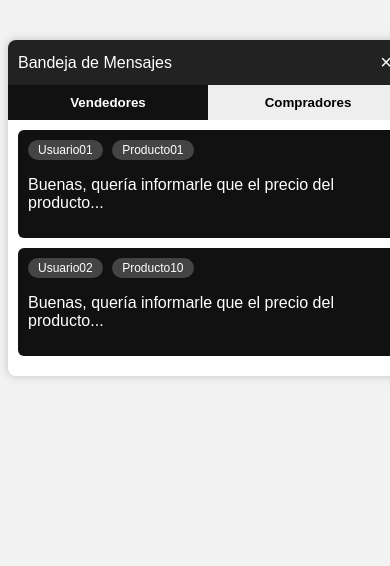
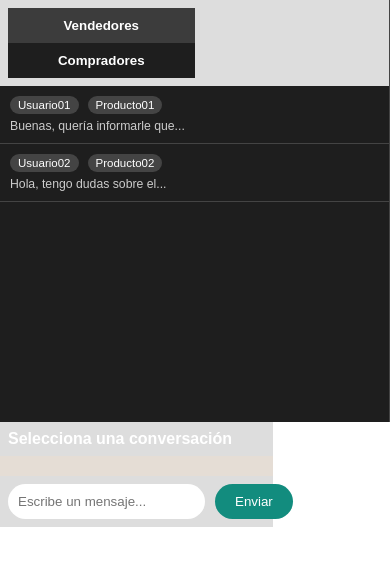
Before and after one commit to jcpaye/meta-example, a plain HTML site: page FINAL/chat.html in a window 390 px wide. Drawn offline with Linux system fonts and the light colour scheme.

Commit message:
chatTest1

```diff
--- a/FINAL/chat.html
+++ b/FINAL/chat.html
@@ -1,48 +1,61 @@
 <!DOCTYPE html>
 <html lang="es">
 <head>
-  <meta charset="UTF-8">
-  <title>Bandeja de Mensajes</title>
-  <link rel="stylesheet" href="css/chat.css">
+  <meta charset="UTF-8" />
+  <meta name="viewport" content="width=device-width, initial-scale=1.0" />
+  <title>Chat</title>
+  <link rel="stylesheet" href="css/chat.css" />
+  <link rel="stylesheet" href="css/chat_re.css">
 </head>
 <body>
   <div class="chat-container">
-    <div class="chat-header">
-      <span>Bandeja de Mensajes</span>
-      <button class="close-btn">&times;</button>
+    <!-- Panel izquierdo: lista de conversaciones -->
+    <aside class="chat-list">
+  <div class="chat-header">
+    <button id="tab-vendedores" class="tab-button active" onclick="mostrarSeccion('vendedores')">Vendedores</button>
+    <button id="tab-compradores" class="tab-button" onclick="mostrarSeccion('compradores')">Compradores</button>
+  </div>
+
+  <!-- Conversaciones con vendedores -->
+  <div id="lista-vendedores" class="chat-list-section">
+    <div class="chat-item" onclick="cargarConversacion('usuario01')">
+      <span class="chat-user">Usuario01</span>
+      <span class="chat-producto">Producto01</span>
+      <p class="chat-preview">Buenas, quería informarle que...</p>
     </div>
-    <div class="chat-tabs">
-      <button class="tab active" onclick="switchTab('vendedores')">Vendedores</button>
-      <button class="tab" onclick="switchTab('compradores')">Compradores</button>
+    <div class="chat-item" onclick="cargarConversacion('usuario02')">
+      <span class="chat-user">Usuario02</span>
+      <span class="chat-producto">Producto02</span>
+      <p class="chat-preview">Hola, tengo dudas sobre el...</p>
     </div>
+  </div>
 
-    <div id="vendedores" class="chat-list visible">
-      <!-- Ejemplo de conversación -->
-      <div class="chat-preview">
-        <div class="tags">
-          <span class="tag">Usuario01</span>
-          <span class="tag">Producto01</span>
-        </div>
-        <p>Buenas, quería informarle que el precio del producto...</p>
+  <!-- Conversaciones con compradores -->
+  <div id="lista-compradores" class="chat-list-section hidden">
+    <div class="chat-item" onclick="cargarConversacion('comprador01')">
+      <span class="chat-user">Comprador01</span>
+      <span class="chat-producto">ProductoA</span>
+      <p class="chat-preview">¿El producto sigue disponible?</p>
+    </div>
+    <div class="chat-item" onclick="cargarConversacion('comprador02')">
+      <span class="chat-user">Comprador02</span>
+      <span class="chat-producto">ProductoB</span>
+      <p class="chat-preview">Estoy interesado en el anuncio...</p>
+    </div>
+  </div>
+</aside>
+
+    <!-- Panel derecho: conversación seleccionada -->
+    <section class="chat-window">
+      <div class="chat-header" id="nombreConversacion">Selecciona una conversación</div>
+      <div class="chat-mensajes" id="mensajes">
+        <!-- Aquí se cargan los mensajes -->
       </div>
-      <div class="chat-preview">
-        <div class="tags">
-          <span class="tag">Usuario02</span>
-          <span class="tag">Producto10</span>
-        </div>
-        <p>Buenas, quería informarle que el precio del producto...</p>
+      <div class="chat-input">
+        <input type="text" placeholder="Escribe un mensaje..." />
+        <button>Enviar</button>
       </div>
-    </div>
-
-    <div id="compradores" class="chat-list hidden">
-      <div class="chat-preview">
-        <div class="tags">
-          <span class="tag">Usuario35</span>
-          <span class="tag">Producto20</span>
-        </div>
-        <p>Hola, me interesa el producto y quería saber si aún está disponible...</p>
-      </div>
-    </div>
+    </section>
   </div>
 
   <script src="js/chat.js"></script>
--- a/FINAL/css/chat.css
+++ b/FINAL/css/chat.css
@@ -1,84 +1,125 @@
-body {
-  font-family: Arial, sans-serif;
-  background: #f2f2f2;
+* {
+  box-sizing: border-box;
+  margin: 0;
+  padding: 0;
+  font-family: sans-serif;
+}
+
+body, html {
+  height: 100%;
 }
 
 .chat-container {
-  width: 400px;
-  background: #fff;
-  border-radius: 8px;
-  overflow: hidden;
-  box-shadow: 0 0 10px rgba(0,0,0,0.2);
-  margin: 40px auto;
+  display: flex;
+  height: 100vh;
+}
+
+.chat-list {
+  width: 30%;
+  background-color: #2c2c2c;
+  color: white;
+  overflow-y: auto;
+  border-right: 1px solid #444;
+}
+
+.chat-window {
+  width: 70%;
+  display: flex;
+  flex-direction: column;
+  background-color: #e5ddd5;
 }
 
 .chat-header {
-  display: flex;
-  justify-content: space-between;
-  align-items: center;
-  background: #222;
+  padding: 10px;
+  background-color: #202c33;
   color: white;
-  padding: 10px;
+  font-weight: bold;
 }
 
-.close-btn {
-  background: none;
-  border: none;
-  color: white;
-  font-size: 20px;
+.chat-item {
+  padding: 10px;
+  border-bottom: 1px solid #444;
   cursor: pointer;
 }
 
-.chat-tabs {
+.chat-item:hover {
+  background-color: #3a3a3a;
+}
+
+.chat-user, .chat-producto {
+  display: inline-block;
+  background-color: #444;
+  padding: 3px 8px;
+  border-radius: 10px;
+  font-size: 0.8em;
+  margin-right: 5px;
+}
+
+.chat-preview {
+  font-size: 0.85em;
+  margin-top: 5px;
+  color: #ccc;
+}
+
+.chat-mensajes {
+  flex: 1;
+  padding: 10px;
+  overflow-y: auto;
+}
+
+.chat-mensaje {
+  margin: 10px 0;
+  padding: 8px 12px;
+  max-width: 60%;
+  border-radius: 10px;
+}
+
+.chat-mensaje.recibido {
+  background-color: #fff;
+  align-self: flex-start;
+}
+
+.chat-mensaje.enviado {
+  background-color: #dcf8c6;
+  align-self: flex-end;
+}
+
+.chat-input {
+  padding: 10px;
+  background-color: #f0f0f0;
   display: flex;
 }
 
-.tab {
+.chat-input input {
   flex: 1;
   padding: 10px;
-  background: #eee;
+  border-radius: 20px;
   border: none;
-  cursor: pointer;
-  font-weight: bold;
+  margin-right: 10px;
 }
 
-.tab.active {
-  background: #111;
+.chat-input button {
+  padding: 10px 20px;
+  border: none;
+  border-radius: 20px;
+  background-color: #128c7e;
   color: white;
+  cursor: pointer;
+}
+.tab-button {
+  width: 50%;
+  padding: 10px;
+  border: none;
+  background-color: #1e1e1e;
+  color: white;
+  font-weight: bold;
+  cursor: pointer;
 }
 
-.chat-list {
-  padding: 10px;
-  max-height: 300px;
-  overflow-y: auto;
+.tab-button.active {
+  background-color: #3c3c3c;
 }
 
-.chat-preview {
-  background: #111;
-  color: white;
-  padding: 10px;
-  margin-bottom: 10px;
-  border-radius: 6px;
-}
-
-.tags {
-  margin-bottom: 5px;
-}
-
-.tag {
-  display: inline-block;
-  background: #444;
-  color: white;
-  padding: 3px 10px;
-  border-radius: 20px;
-  font-size: 12px;
-  margin-right: 5px;
-}
-
-.hidden {
+.chat-list-section.hidden {
   display: none;
 }
-
-.visible {
-  display: block;
-}
--- /dev/null
+++ b/FINAL/css/chat_re.css
@@ -0,0 +1,62 @@
+.chat-container {
+  display: flex;
+  height: 100vh;
+}
+
+.chat-list {
+  width: 30%;
+  background: #1e1e1e;
+  color: white;
+  overflow-y: auto;
+}
+
+.chat-messages {
+  flex: 1;
+  background: #f4f4f4;
+  display: flex;
+  flex-direction: column;
+}
+
+.chat-header,
+.chat-input {
+  padding: 10px;
+  background: #ddd;
+}
+
+.chat-content {
+  flex: 1;
+  overflow-y: auto;
+  padding: 10px;
+}
+
+@media (max-width: 1024px) {
+  .chat-list {
+    width: 35%;
+  }
+}
+
+@media (max-width: 768px) {
+  .chat-list {
+    width: 100%;
+    height: 50vh;
+  }
+
+  .chat-messages {
+    height: 50vh;
+  }
+
+  .chat-container {
+    flex-direction: column;
+  }
+}
+
+@media (max-width: 480px) {
+  .chat-list {
+    font-size: 0.9rem;
+  }
+
+  .chat-header,
+  .chat-input {
+    padding: 8px;
+  }
+}
--- /dev/null
+++ b/FINAL/css/index_re.css
@@ -0,0 +1,147 @@
+/* Base general */
+body {
+  margin: 0;
+  font-family: Arial, sans-serif;
+}
+
+/* Layout general */
+.container {
+  max-width: 1200px;
+  margin: auto;
+  padding: 20px;
+}
+
+/* Header */
+header {
+  display: flex;
+  flex-wrap: wrap;
+  justify-content: space-between;
+  align-items: center;
+  gap: 10px;
+}
+
+.logo {
+  font-size: 1.5rem;
+  font-weight: bold;
+}
+
+nav {
+  display: flex;
+  flex-wrap: wrap;
+  gap: 10px;
+}
+
+/* Banner */
+.banner {
+  margin-top: 20px;
+  text-align: center;
+}
+
+.banner img {
+  max-width: 100%;
+  height: auto;
+  border-radius: 8px;
+}
+
+/* Categorías destacadas */
+.categorias {
+  display: flex;
+  flex-wrap: wrap;
+  gap: 10px;
+  margin-top: 30px;
+}
+
+.categoria-card {
+  flex: 1 1 30%;
+  background-color: #f5f5f5;
+  padding: 10px;
+  border-radius: 6px;
+  text-align: center;
+}
+
+.categoria-card img {
+  max-width: 100%;
+  height: auto;
+}
+
+/* Anuncios destacados */
+.anuncios {
+  margin-top: 30px;
+  overflow-x: auto;
+  display: flex;
+  gap: 10px;
+}
+
+.anuncio {
+  flex: 0 0 auto;
+  width: 200px;
+  background-color: #eee;
+  padding: 10px;
+  border-radius: 6px;
+}
+
+.anuncio img {
+  width: 100%;
+  height: auto;
+}
+
+/* Footer */
+footer {
+  margin-top: 40px;
+  padding: 20px;
+  background: #222;
+  color: white;
+  text-align: center;
+}
+
+/* Botón de chat */
+.chat-float-btn {
+  position: fixed;
+  bottom: 20px;
+  right: 20px;
+  font-size: 24px;
+  background: #6200ee;
+  color: white;
+  border: none;
+  border-radius: 50%;
+  width: 60px;
+  height: 60px;
+  cursor: pointer;
+}
+
+/* Responsive */
+@media (max-width: 768px) {
+  .categoria-card {
+    flex: 1 1 45%;
+  }
+
+  .anuncio {
+    width: 160px;
+  }
+
+  header {
+    flex-direction: column;
+    align-items: flex-start;
+  }
+
+  nav {
+    justify-content: center;
+    width: 100%;
+  }
+}
+
+@media (max-width: 480px) {
+  .categoria-card {
+    flex: 1 1 100%;
+  }
+
+  .anuncio {
+    width: 100%;
+  }
+
+  .chat-float-btn {
+    width: 50px;
+    height: 50px;
+    font-size: 20px;
+  }
+}
--- a/FINAL/js/chat.js
+++ b/FINAL/js/chat.js
@@ -1,11 +1,42 @@
-function switchTab(tabName) {
-  document.querySelectorAll('.tab').forEach(tab => tab.classList.remove('active'));
-  document.querySelectorAll('.chat-list').forEach(list => {
-    list.classList.add('hidden');
-    list.classList.remove('visible');
+function cargarConversacion(usuario) {
+  const mensajes = {
+    usuario01: [
+      { tipo: 'recibido', texto: 'Hola, ¿cómo estás?' },
+      { tipo: 'enviado', texto: 'Bien, ¿y tú?' },
+      { tipo: 'recibido', texto: 'Estoy interesado en tu producto.' },
+    ],
+    usuario02: [
+      { tipo: 'recibido', texto: '¿Está disponible el producto?' },
+      { tipo: 'enviado', texto: 'Sí, aún lo tengo.' },
+    ]
+  };
+
+  const contenedor = document.getElementById("mensajes");
+  const nombre = document.getElementById("nombreConversacion");
+  contenedor.innerHTML = "";
+  nombre.textContent = `Conversación con ${usuario}`;
+
+  mensajes[usuario]?.forEach(msg => {
+    const div = document.createElement("div");
+    div.className = `chat-mensaje ${msg.tipo}`;
+    div.textContent = msg.texto;
+    contenedor.appendChild(div);
   });
+}
+function mostrarSeccion(seccion) {
+  // Botones
+  document.getElementById('tab-vendedores').classList.remove('active');
+  document.getElementById('tab-compradores').classList.remove('active');
 
-  document.querySelector(`.tab[onclick="switchTab('${tabName}')"]`).classList.add('active');
-  document.getElementById(tabName).classList.remove('hidden');
-  document.getElementById(tabName).classList.add('visible');
+  // Secciones
+  document.getElementById('lista-vendedores').classList.add('hidden');
+  document.getElementById('lista-compradores').classList.add('hidden');
+
+  if (seccion === 'vendedores') {
+    document.getElementById('lista-vendedores').classList.remove('hidden');
+    document.getElementById('tab-vendedores').classList.add('active');
+  } else {
+    document.getElementById('lista-compradores').classList.remove('hidden');
+    document.getElementById('tab-compradores').classList.add('active');
+  }
 }
```
Also changed, not shown: FINAL/index.html (+1 -0 lines).
